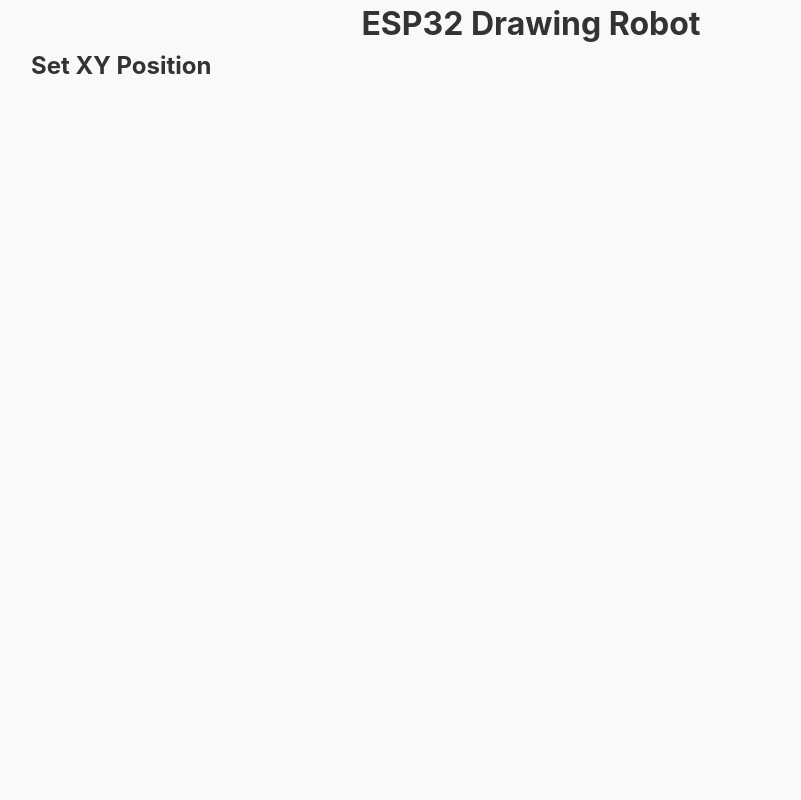
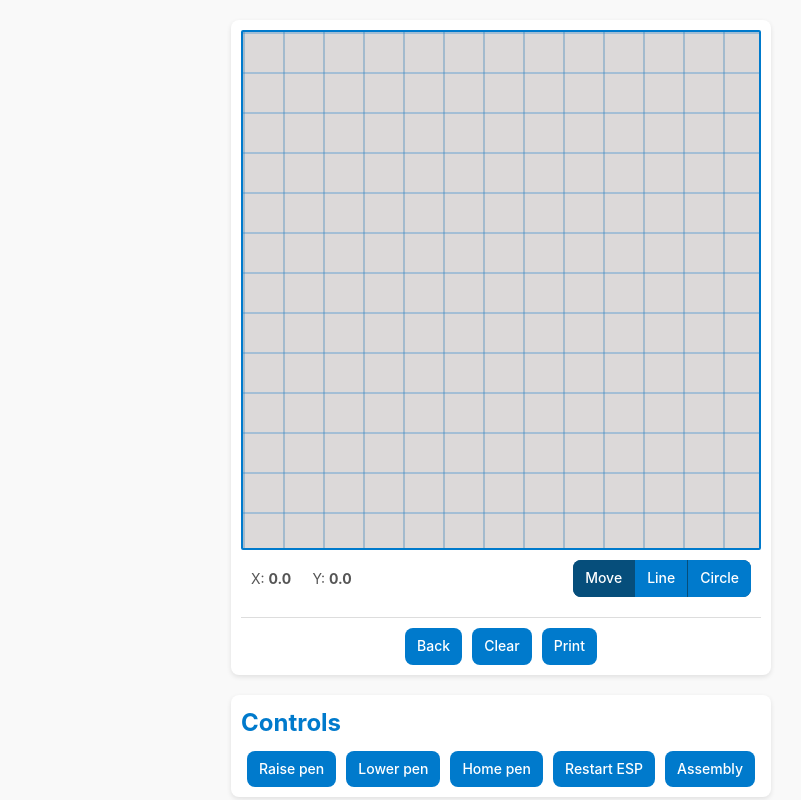
Before and after one commit to MatixYo/ESP32-Drawing-Robot, a React (Vite) app in the folder web/: page / in a window 1280 px wide. Shown: the top 800 px of the page, without its empty margins (109-910 px from the left). Built offline with nearby package versions, Linux system fonts and the light colour scheme.

Commit message:
Migrate to React

```diff
--- a/web/index.html
+++ b/web/index.html
@@ -5,73 +5,9 @@
     <meta name="viewport" content="width=device-width, initial-scale=1.0" />
     <link rel="icon" href="data:," />
     <title>ESP32 Drawing Robot</title>
-
-    <style>
-      #canvas {
-        width: 100%;
-      }
-
-      .marker {
-        position: absolute;
-        display: flex;
-        justify-content: center;
-        align-items: center;
-        width: 2px;
-        height: 20px;
-        transform: translate(-50%, -50%);
-        transition: all 0.2s ease-in-out;
-      }
-
-      .marker::before,
-      .marker::after {
-        content: '';
-        position: absolute;
-        width: 2px;
-        height: 100%;
-        border-radius: 9999px;
-        background-color: #333;
-      }
-
-      .marker::before {
-        transform: rotate(45deg);
-      }
-
-      .marker::after {
-        transform: rotate(-45deg);
-      }
-
-      #bed-container.move #button-move,
-      #bed-container.line #button-line {
-        background-color: #00497a;
-      }
-
-      .position {
-        display: flex;
-        justify-content: space-between;
-        margin: 10px 0;
-        color: #555;
-        font-weight: bold;
-        font-size: 14px;
-      }
-    </style>
-    <script src="https://ajax.googleapis.com/ajax/libs/jquery/3.3.1/jquery.min.js"></script>
   </head>
 
   <body>
-    <h1>ESP32 Drawing Robot</h1>
-
-    <div class="container move" id="bed-container">
-      <h2>Set XY Position</h2>
-      <div class="bed" onclick="handleBedClick(event)">
-        <canvas id="canvas"></canvas>
-        <div class="marker"></div>
-      </div>
-      <div class="position">
-        <div id="targetPosition"></div>
-        <div id="mousePosition"></div>
-      </div>
-    </div>
-
     <script>
       // const X_POS = %X_POS%;
       // const Y_POS = %Y_POS%;
--- a/web/src/App.tsx
+++ b/web/src/App.tsx
@@ -17,7 +17,7 @@ import { useGCode } from './reducers/gcode-reducer';
 
 export function App() {
   const [toolPosition, setToolPosition] = useState<Position>({ x: 0, y: 0 });
-  const { gcode, clear: clearGCode } = useGCode();
+  const { gcode, addLine, clearAll, clearLine } = useGCode();
   const config = useQuery(getConfig);
 
   return (
@@ -28,16 +28,16 @@ export function App() {
             config={config.data}
             toolPosition={toolPosition}
             setToolPosition={setToolPosition}
+            gcode={gcode}
+            addGCode={addLine}
           />
         )}
-      </Card>
 
-      <Card>
+        <hr />
+
         <ButtonGroup>
-          <Button label="Move pen" onClick={raiseTool} active />
-          <Button label="Draw line" onClick={raiseTool} />
-          <Button label="Clear GCode" onClick={clearGCode} />
-          <Button label="Draw line" onClick={raiseTool} />
+          <Button label="Back" onClick={clearLine} />
+          <Button label="Clear" onClick={clearAll} />
           <Button label="Print" onClick={() => print(gcode)} />
         </ButtonGroup>
       </Card>
--- a/web/src/components/button/button.module.css
+++ b/web/src/components/button/button.module.css
@@ -2,8 +2,8 @@
   background-color: #007acc;
   color: white;
   border-radius: 8px;
-  border: 1px solid transparent;
-  padding: 6px 12px;
+  border: none;
+  padding: 10px 12px;
   font-size: 14px;
   line-height: 1.2;
   font-weight: 500;
@@ -12,12 +12,24 @@
 
   &:hover,
   &.active {
-    background-color: #064c77;
+    background-color: #064e7b;
   }
 
   &:focus,
   &:focus-visible {
-    outline: 4px auto -webkit-focus-ring-color;
+    outline: none;
+  }
+}
+
+.switch {
+  display: flex;
+  gap: 1px;
+  border-radius: 8px;
+  overflow: hidden;
+  background-color: #064e7b;
+
+  .button {
+    border-radius: 0;
   }
 }
 
--- /dev/null
+++ b/web/src/components/button/switch.tsx
@@ -0,0 +1,33 @@
+import { Button } from './button';
+
+import s from './button.module.css';
+
+interface SwitchOption<T extends string> {
+  id: T;
+  label: string;
+}
+
+interface SwitchProps<T extends string> {
+  options: SwitchOption<T>[];
+  activeId: T;
+  setActiveId: (id: T) => void;
+}
+
+export function Switch<T extends string>({
+  options,
+  activeId,
+  setActiveId,
+}: SwitchProps<T>) {
+  return (
+    <div className={s.switch}>
+      {options.map(option => (
+        <Button
+          key={option.id}
+          label={option.label}
+          active={option.id === activeId}
+          onClick={() => setActiveId(option.id)}
+        />
+      ))}
+    </div>
+  );
+}
--- a/web/src/components/card/card.module.css
+++ b/web/src/components/card/card.module.css
@@ -13,4 +13,10 @@
     margin-bottom: 10px;
     color: #007acc;
   }
+
+  hr {
+    border: none;
+    border-top: 1px solid #ddd;
+    margin: 10px 0;
+  }
 }
--- a/web/src/components/print-surface/print-surface.module.css
+++ b/web/src/components/print-surface/print-surface.module.css
@@ -44,3 +44,23 @@
     transform: rotate(-45deg);
   }
 }
+
+.controls {
+  display: flex;
+  align-items: center;
+  gap: 10px;
+  padding: 10px;
+  justify-content: center;
+}
+
+.position {
+  color: #555;
+  font-size: 14px;
+  margin-right: auto;
+
+  span {
+    display: inline-block;
+    min-width: 40px;
+    font-weight: bold;
+  }
+}
--- a/web/src/components/print-surface/print-surface.tsx
+++ b/web/src/components/print-surface/print-surface.tsx
@@ -1,47 +1,53 @@
 import { useState } from 'react';
-import { f, nmap } from '../../lib/helpers';
+import { f, nmap, normalizePosition } from '../../lib/helpers';
 import { Config } from '../../types/config';
 import { Position } from '../../types/position';
 import { Canvas } from './canvas';
 import s from './print-surface.module.css';
+import { Switch } from '../button/switch';
+import { isToolLowered } from '../../lib/gcode';
 
 interface PrintSurfaceProps {
   config: Config;
   toolPosition: Position;
   setToolPosition: (position: Position) => void;
+  gcode: string[];
+  addGCode: (line: string) => void;
 }
 
-function normalizePosition(e: React.PointerEvent, config: Config): Position {
-  const rect = e.currentTarget.getBoundingClientRect();
-  const x = nmap(
-    e.clientX - rect.left,
-    0,
-    rect.width,
-    config.minX,
-    config.maxX,
-  );
-  const y = nmap(
-    e.clientY - rect.top,
-    0,
-    rect.height,
-    config.minY,
-    config.maxY,
-  );
-
-  return { x, y };
-}
+type Mode = 'move' | 'line' | 'circle';
 
 export function PrintSurface({
   config,
   toolPosition,
   setToolPosition,
+  gcode,
+  addGCode,
 }: PrintSurfaceProps) {
   const width = config.maxX - config.minX;
   const height = config.maxY - config.minY;
 
+  const [mode, setMode] = useState<Mode>('move');
+
+  const handleModeChange = (mode: Mode) => {
+    if (isToolLowered(gcode)) {
+      addGCode('M5');
+    }
+    setMode(mode);
+  };
+
   const handleClick = (e: React.PointerEvent<HTMLDivElement>) => {
     const positon = normalizePosition(e, config);
-    setToolPosition(positon);
+
+    if (mode === 'move') {
+      setToolPosition(positon);
+    }
+    if (mode === 'line') {
+      if (!isToolLowered(gcode)) {
+        addGCode('M3');
+      }
+      addGCode(`G1 X${f(positon.x)} Y${f(positon.y)}`);
+    }
   };
 
   const [hoverPosition, setHoverPosition] = useState<Position | null>(null);
@@ -71,10 +77,19 @@ export function PrintSurface({
         <div className={s.marker} style={markerStyle} />
       </div>
       <div className={s.controls}>
-        <div>
-          X: {f(pos.x)}, Y: {f(pos.y)}
+        <div className={s.position}>
+          X: <span>{f(pos.x)}</span> Y: <span>{f(pos.y)}</span>
         </div>
-        <div></div>
+
+        <Switch
+          options={[
+            { id: 'move', label: 'Move' },
+            { id: 'line', label: 'Line' },
+            { id: 'circle', label: 'Circle' },
+          ]}
+          activeId={mode}
+          setActiveId={handleModeChange}
+        />
       </div>
     </div>
   );
--- a/web/src/lib/gcode.ts
+++ b/web/src/lib/gcode.ts
@@ -1,9 +1,4 @@
-export class GCode {
-  private _gcode: string = '';
-
-  constructor() {}
-
-  reset() {
-    this._gcode = '';
-  }
+export function isToolLowered(gcode: string[]): boolean {
+  const line = [...gcode].reverse().find(c => ['M3', 'M5'].includes(c));
+  return line === 'M3';
 }
--- a/web/src/lib/helpers.ts
+++ b/web/src/lib/helpers.ts
@@ -1,3 +1,6 @@
+import { Config } from '../types/config';
+import { Position } from '../types/position';
+
 export function sleep(ms: number): Promise<void> {
   return new Promise(resolve => setTimeout(resolve, ms));
 }
@@ -15,3 +18,25 @@ export function nmap(
 ): number {
   return ((x - inMin) * (outMax - outMin)) / (inMax - inMin) + outMin;
 }
+
+export function normalizePosition(
+  e: React.PointerEvent<HTMLDivElement>,
+  config: Config,
+): Position {
+  const rect = e.currentTarget.getBoundingClientRect();
+  const x = nmap(
+    e.clientX - rect.left,
+    0,
+    rect.width,
+    config.minX,
+    config.maxX,
+  );
+  const y = nmap(
+    e.clientY - rect.top,
+    0,
+    rect.height,
+    config.minY,
+    config.maxY,
+  );
+  return { x, y };
+}
--- a/web/src/reducers/gcode-reducer.ts
+++ b/web/src/reducers/gcode-reducer.ts
@@ -4,15 +4,19 @@ type GCodeState = string[];
 
 type GCodeAction =
   | { type: 'ADD_GCODE_LINE'; payload: string | string[] }
+  | { type: 'CLEAR_LINE' }
   | { type: 'CLEAR_GCODE' };
 
 function gcodeReducer(state: GCodeState, action: GCodeAction): GCodeState {
   switch (action.type) {
     case 'ADD_GCODE_LINE':
+      console.log(action.payload);
       const lines = Array.isArray(action.payload)
         ? action.payload
         : [action.payload];
       return [...state, ...lines];
+    case 'CLEAR_LINE':
+      return state.slice(0, -1);
     case 'CLEAR_GCODE':
       return [];
     default:
@@ -26,11 +30,14 @@ export function useGCode() {
   const addLine = (line: string | string[]) =>
     dispatch({ type: 'ADD_GCODE_LINE', payload: line });
 
-  const clear = () => dispatch({ type: 'CLEAR_GCODE' });
+  const clearLine = () => dispatch({ type: 'CLEAR_LINE' });
+
+  const clearAll = () => dispatch({ type: 'CLEAR_GCODE' });
 
   return {
     gcode,
     addLine,
-    clear,
+    clearLine,
+    clearAll,
   };
 }
```
